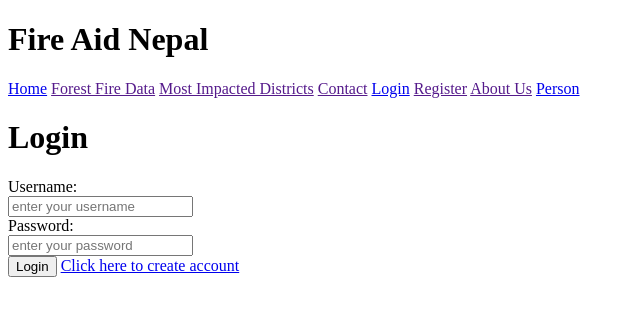
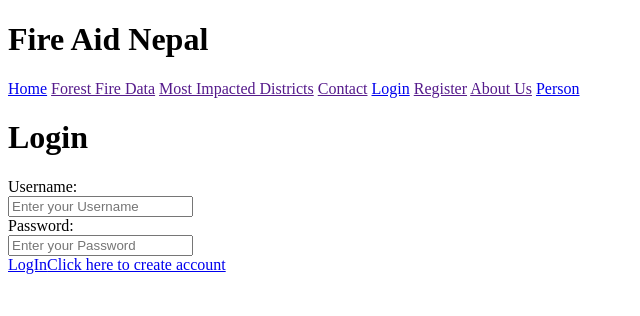
Before and after one commit to Kathford-IT-Club-KIC/kathcode-2024-sharpman, a plain HTML site: page Registration/login.html in a window 1280 px wide. Shown: the whole page, without its empty margins (0-640 px from the left). Drawn offline with Linux system fonts and the light colour scheme; files that its build step writes are made by us from their sources.

Commit message:
login page

```diff
--- a/Registration/index1.html
+++ b/Registration/login.html
@@ -14,7 +14,7 @@
 			<a href="">Forest Fire Data</a>
 			<a href="">Most Impacted Districts</a>
 			<a href="">Contact</a>
-			<a href="index1.html">Login</a>
+			<a href="login.html">Login</a>
 			<a href="">Register</a>
 			<a href="">About Us</a>
 			<a id="person-link" href="#">Person</a>
@@ -25,11 +25,11 @@
 			<h1>Login</h1>
 			<form id="loginForm">
 				<label>Username: </label><br>
-				<input type="text" id="username" name="username" placeholder="enter your username" required><br>
+				<input type="text" id="username" name="username" placeholder="Enter your Username" required><br>
 				<label>Password:</label><br>
-				<input type="password" id="password" name="password" placeholder="enter your password" required>
+				<input type="password" id="password" name="password" placeholder="Enter your Password" required>
 			</form>
-			<button  id="login" type="button" >Login</button>
+			<a href="#" class="login-btn"  id="authButton" >Login</button>
 			<a href="registration.html">Click here to create account</a>
 		</div>
 
--- a/Registration/registration.js
+++ b/Registration/registration.js
@@ -47,7 +47,7 @@ registration.addEventListener("click", function (event) {
         const docRef = await addDoc(collection(db,"users"),{
         userId:user.uid,
         firstName:firstname,
-        lastname:lastname,
+        lastName:lastname,
         userName:username
 
         });
```
Also changed, not shown: home/index.html (+1 -1 lines), home/displayPosts.js (added), home/putPosts.js (added).
